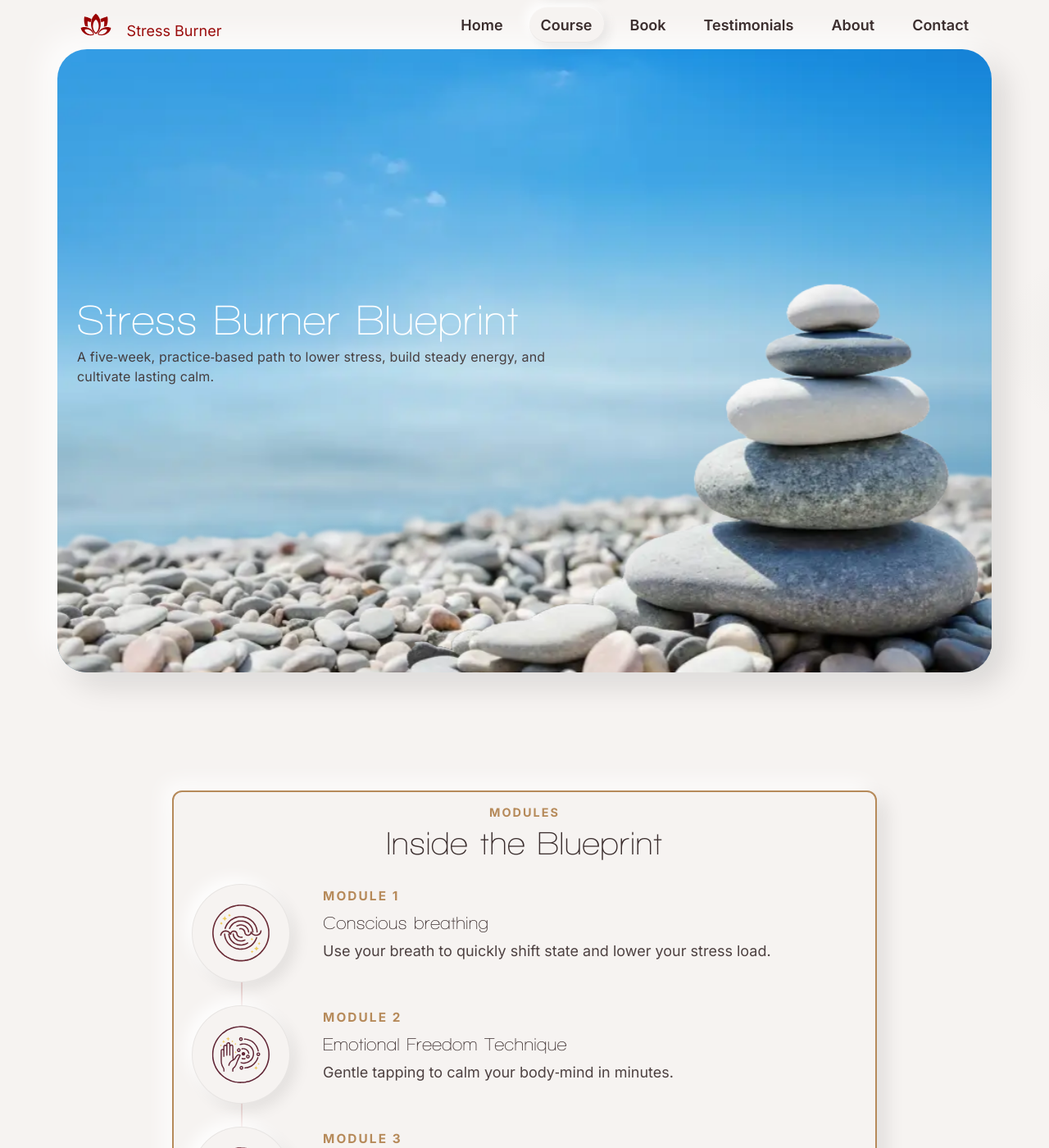
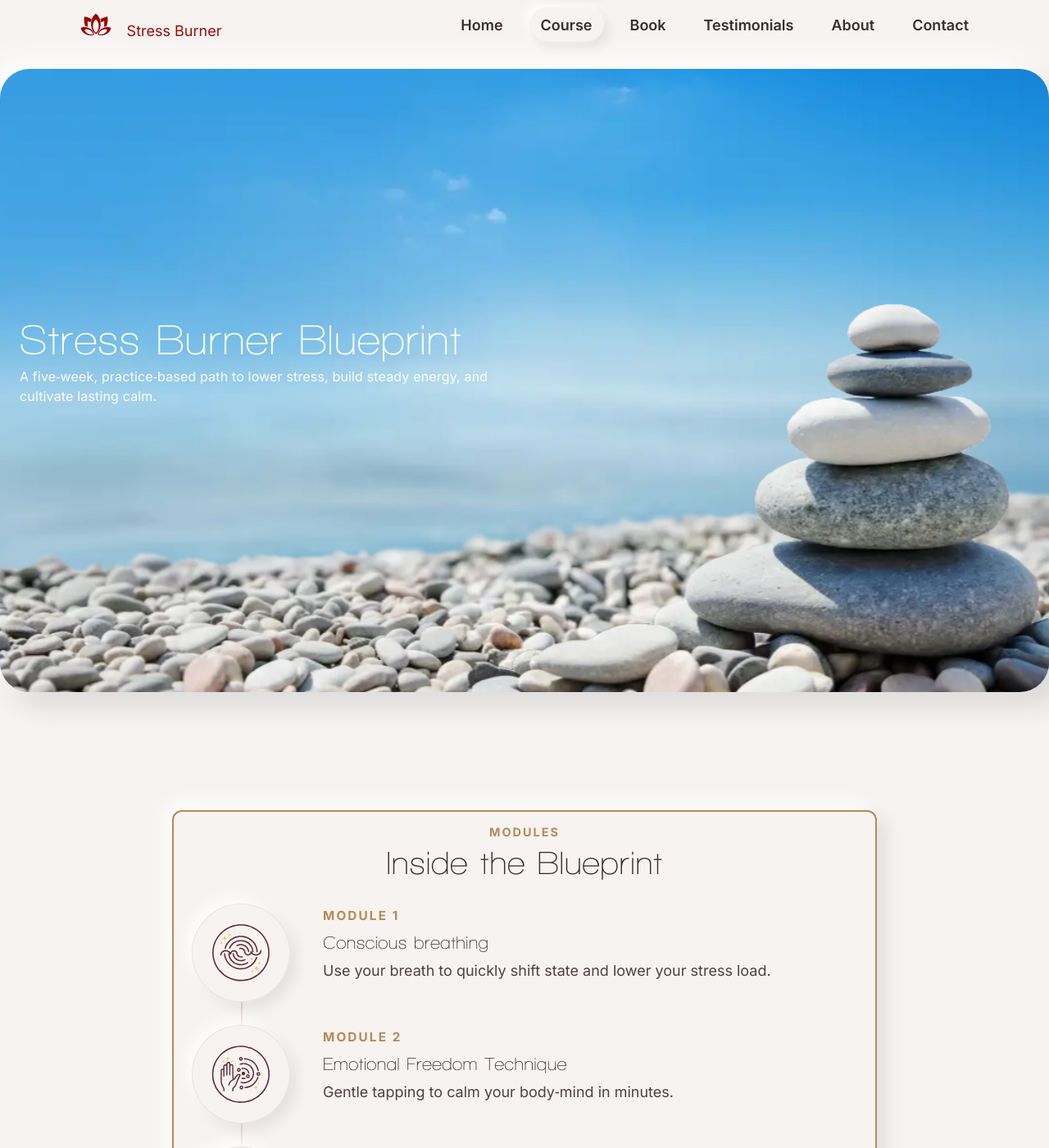
Before and after one commit to chriswakeley/test-blog, a Jekyll site: the page built from course.md, in a window 1280 px wide and 1400 px high. Shown: the whole window at 82% size. Built offline with Jekyll 4.4.1, drawn with Linux system fonts in a browser that asks for light colours.

Commit message:
Adjust title hero section margins for better mobile alignment; refine styles for consistency and improved visual impact

```diff
--- a/assets/css/main.css
+++ b/assets/css/main.css
@@ -232,6 +232,7 @@
 
 /* Sections */
 .section{padding:72px 0}
+.title-hero{ margin-top:24px }
 /* Remove top padding for the course title hero so it sits flush under the nav */
 .title-hero.section{ padding-top: 0 }
 .section-intro{margin:-8px 0 28px 0;text-align:center}
@@ -433,6 +434,9 @@
   .container{padding-left:calc(24px + env(safe-area-inset-left, 0px)); padding-right:calc(24px + env(safe-area-inset-right, 0px))}
   /* Force course page containers to have side padding even if other CSS competes */
   .page-course .container,.page-course .container-narrow{padding-left:calc(24px + env(safe-area-inset-left, 0px)) !important; padding-right:calc(24px + env(safe-area-inset-right, 0px)) !important}
+  /* Mirror homepage behavior for the course title hero on mobile */
+  .title-hero{ margin-top:0 }
+  .title-hero .title-hero-inner{ border-radius:0 }
   .outcomes-cloud{grid-template-columns:1fr;gap:18px}
   .section-intro .course-title{font-size:38px}
   .section-intro .course-kicker{font-size:18px;margin-bottom:.5rem}
@@ -494,10 +498,10 @@
 .hero .cta-row{animation:rise .44s ease-out .36s both}
 
 /* Course title hero with parallax inside container width */
-.title-hero .title-hero-inner{ position:relative; min-height:760px; display:flex; align-items:center; overflow:hidden; border-radius:36px; background: var(--sb-warm);
+.title-hero .title-hero-inner{ position:relative; min-height:760px; display:flex; align-items:center; overflow:hidden; border-radius:36px; background: var(--sb-warm); max-width:1280px;
   box-shadow: -16px -16px 36px rgba(255,255,255,.85), 16px 16px 36px rgba(0,0,0,.12), inset 0 1px 0 rgba(255,255,255,.55), inset 0 -1px 0 rgba(0,0,0,.06) }
 .title-hero .course-title{ color:#fff }
-.title-hero .section-intro.on-parallax .course-kicker{ max-width: 60ch }
+.title-hero .section-intro.on-parallax .course-kicker{ max-width: 60ch; color:#fff; opacity:.95 }
 .title-hero .title-hero-inner .parallax-stack{ position:absolute; inset:0; height:100%; min-height:0; z-index:0 }
 .title-hero .title-hero-inner .section-intro.on-parallax{ position:relative; z-index:1 }
 /* Use wide stones images for title background */
```
